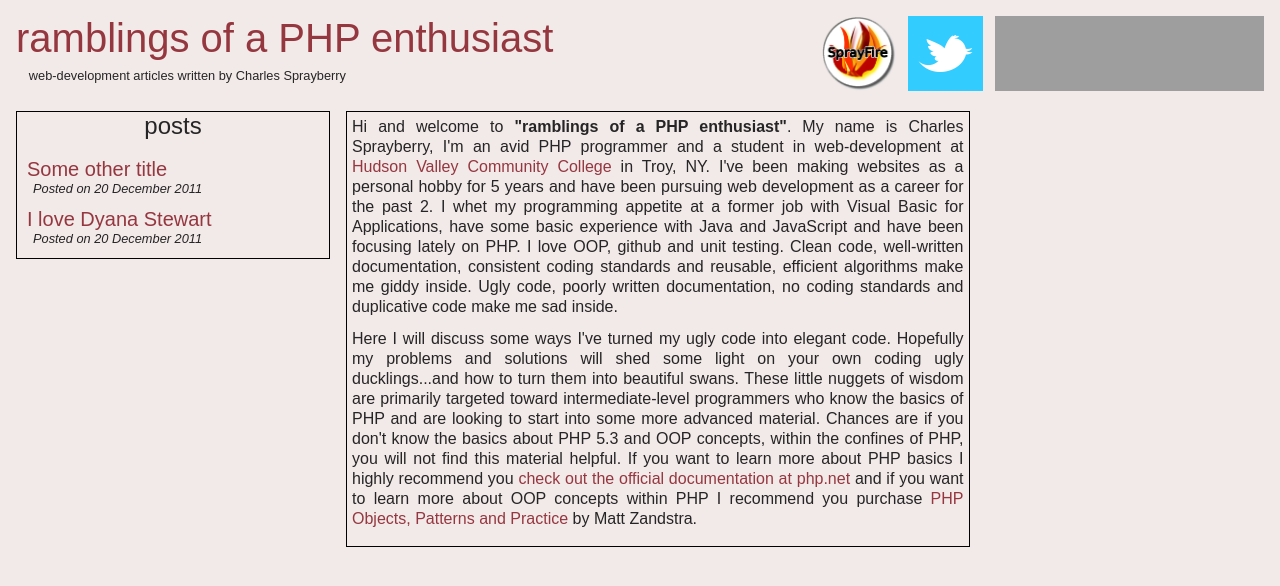
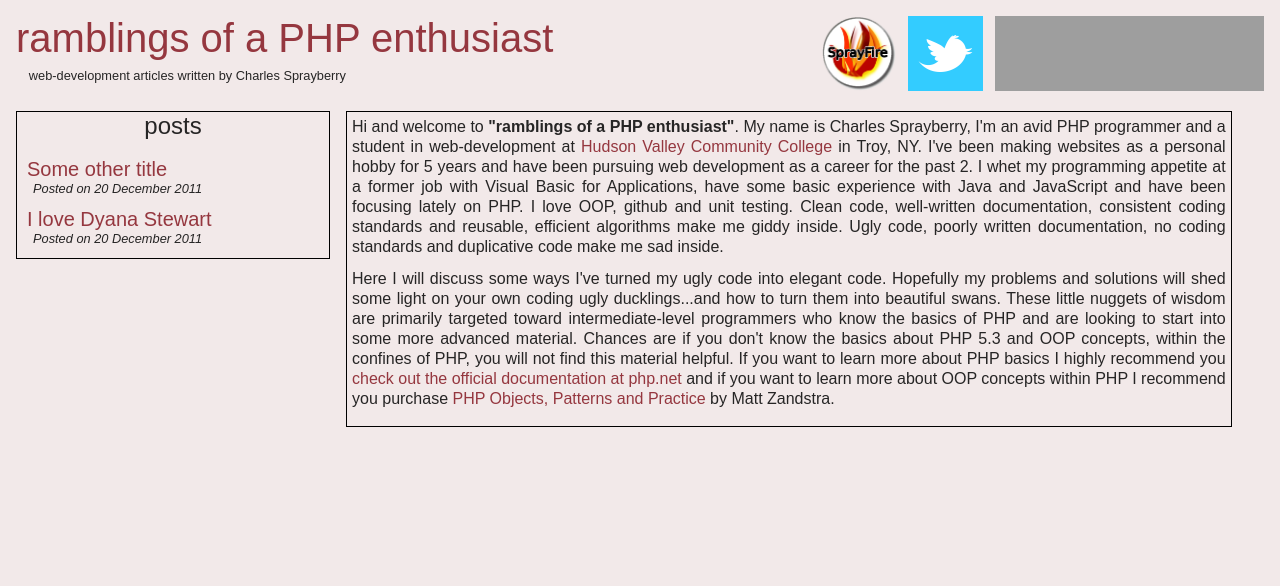
Before and after one commit to cspray/archived-blog, a Jekyll site: the page built from index.html, in a window 1280 px wide. Shown: the top 586 px of the page. Built offline with Jekyll 4.4.1, drawn with Linux system fonts in a browser that asks for light colours; grey boxes are pictures that could not be loaded.

Commit message:
UPD changing the layout structure...need some content in the right sidebar

```diff
--- a/_layouts/default.html
+++ b/_layouts/default.html
@@ -9,12 +9,10 @@
         <div id="content-container">
 
             <div id="content-header">
-
             	<div class="float-left">
 	                <h1><a href="http://cspray.github.com/">ramblings of a PHP enthusiast</a></h1>
     	            <span class="byline">web-development articles written by Charles Sprayberry</span>
     	    	</div>
-
     	    	<div class="float-right" style="width: 455px">
     	    		<ul class="navigation-menu horizontal-list">
     	    			<a href="http://github.com/cspray/SprayFire">
@@ -34,7 +32,6 @@
 						</a>
     	    		</ul>
     	    	</div>
-
             </div>
 
             <div id="content-body">
--- a/index.html
+++ b/index.html
@@ -2,7 +2,6 @@
 layout: default
 title: home -- ramblings of a PHP enthusiast
 ---
-<div id="article-content" class="float-left">
 	<p>Hi and welcome to <strong>"ramblings of a PHP enthusiast"</strong>.  My name is Charles Sprayberry,
 	I'm an avid PHP programmer and a student in web-development at <a href="http://www.hvcc.edu/">Hudson
 	Valley Community College</a> in Troy, NY.  I've been making websites as a personal hobby for 5 years
@@ -22,4 +21,3 @@ title: home -- ramblings of a PHP enthusiast
 	learn more about OOP concepts within PHP I recommend you purchase
 	<a href="http://www.amazon.com/Objects-Patterns-Practice-Experts-Source/dp/143022925X/ref=pd_sim_b_1">PHP
 	Objects, Patterns and Practice</a> by Matt Zandstra.</p>
-</div>
--- a/style.css
+++ b/style.css
@@ -33,23 +33,14 @@ body {
 #main-content {
 	margin-left: 1em;
 	width: 70%;
-}
-
-#article-content {
 	padding: 5px;
-	width: 70%;
 	border: 1px solid black;
 }
 
-#article-content p {
+#main-content p {
 	margin-bottom: .75em;
 	line-height: 1.25em;
 	text-align: justify;
-}
-
-#table-of-contents {
-	width: 25%;
-	border: 1px solid black;
 }
 
 #post-navigation {
```
